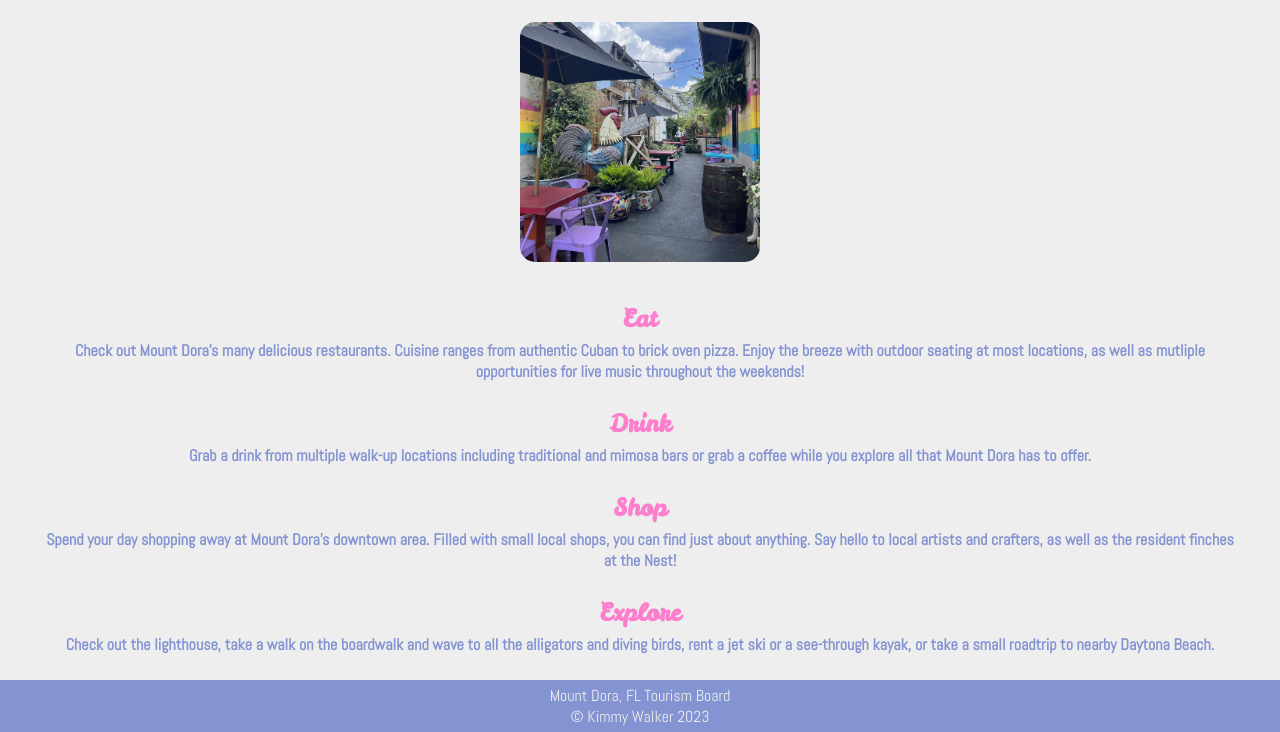
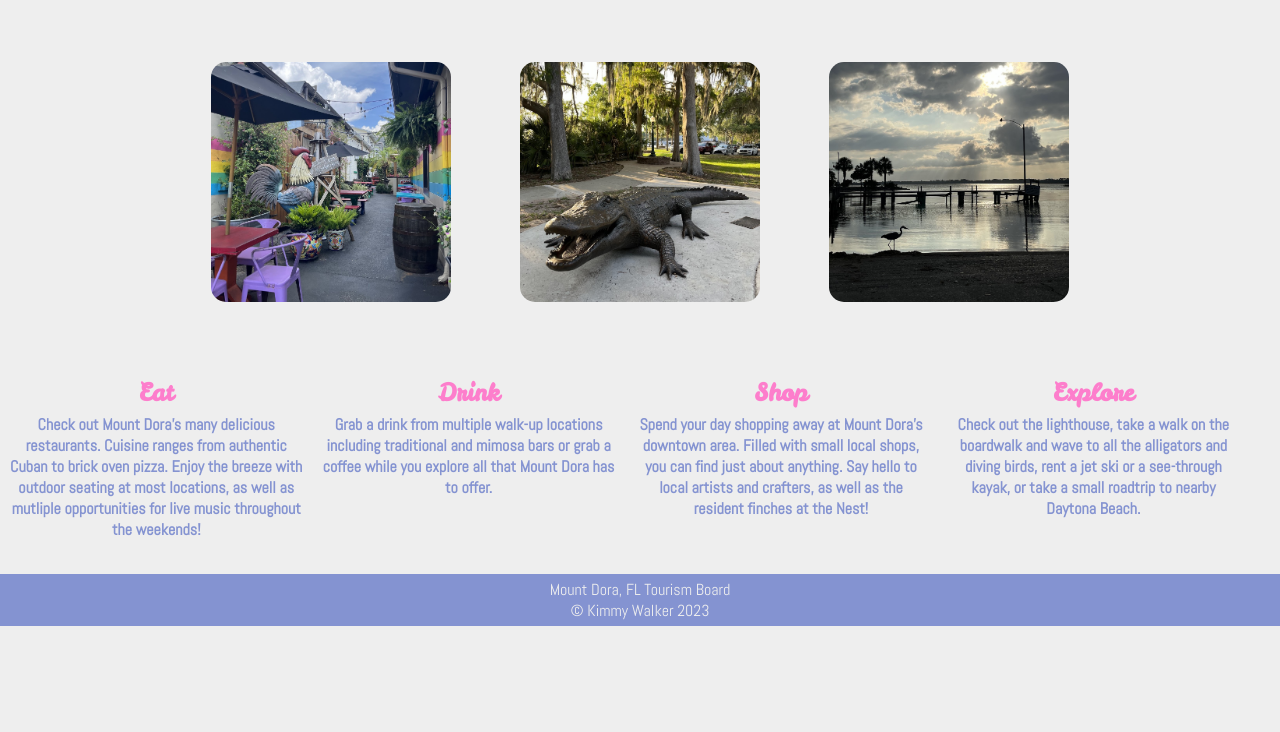
Before and after one commit to kiwalk8/MountDoraTravel, a plain HTML site: page index.html in a window 1280 px wide. Shown: the part 114-846 px from the top of the page. After the commit the page ends 800 px from the top, so only its background shows below. Drawn offline with Linux system fonts and the light colour scheme.

Commit message:
responsive styles

```diff
--- a/responsivestyles.css
+++ b/responsivestyles.css
@@ -0,0 +1,53 @@
+/* Kimmy Walker, Responsive Travel */
+
+@media screen and (min-width:768px) {
+    .break1 {
+        display: initial;
+        margin-left: 25px;
+    }
+
+    .leftcol {
+        float: left;
+        width:47%;
+        margin: none;
+        padding: 7px;
+        width:47%;
+        margin: 0 0 0 7px;
+    }
+
+    .rightcol {
+        float: right;
+        width:47%;
+        margin: 0 7px 0 0;
+        padding: 7px;
+    }
+
+}
+
+@media screen and (min-width:999px) {
+    .break2 {
+        display: initial;
+        margin-left: 25px;
+    }
+
+    .leftcol, .rightcol {
+        float:none;
+        width: initial;
+        margin: 0 0 0 0;
+        padding: 0 0 0 0;
+    }
+
+    section{
+        float: left;
+        width: 23%;
+        margin: 9px;
+        padding: none;
+    }
+
+    img {
+        clear:both;
+        margin: 40px;
+    }
+
+
+}
--- a/styles.css
+++ b/styles.css
@@ -1,3 +1,4 @@
+/* Kimmy Walker, Responsive Travel */
 /* GENERAL BODY FORMATTING */
 body {
     background-color: #eeeeee;
```
Also changed, not shown: index.html (+3 -1 lines).
